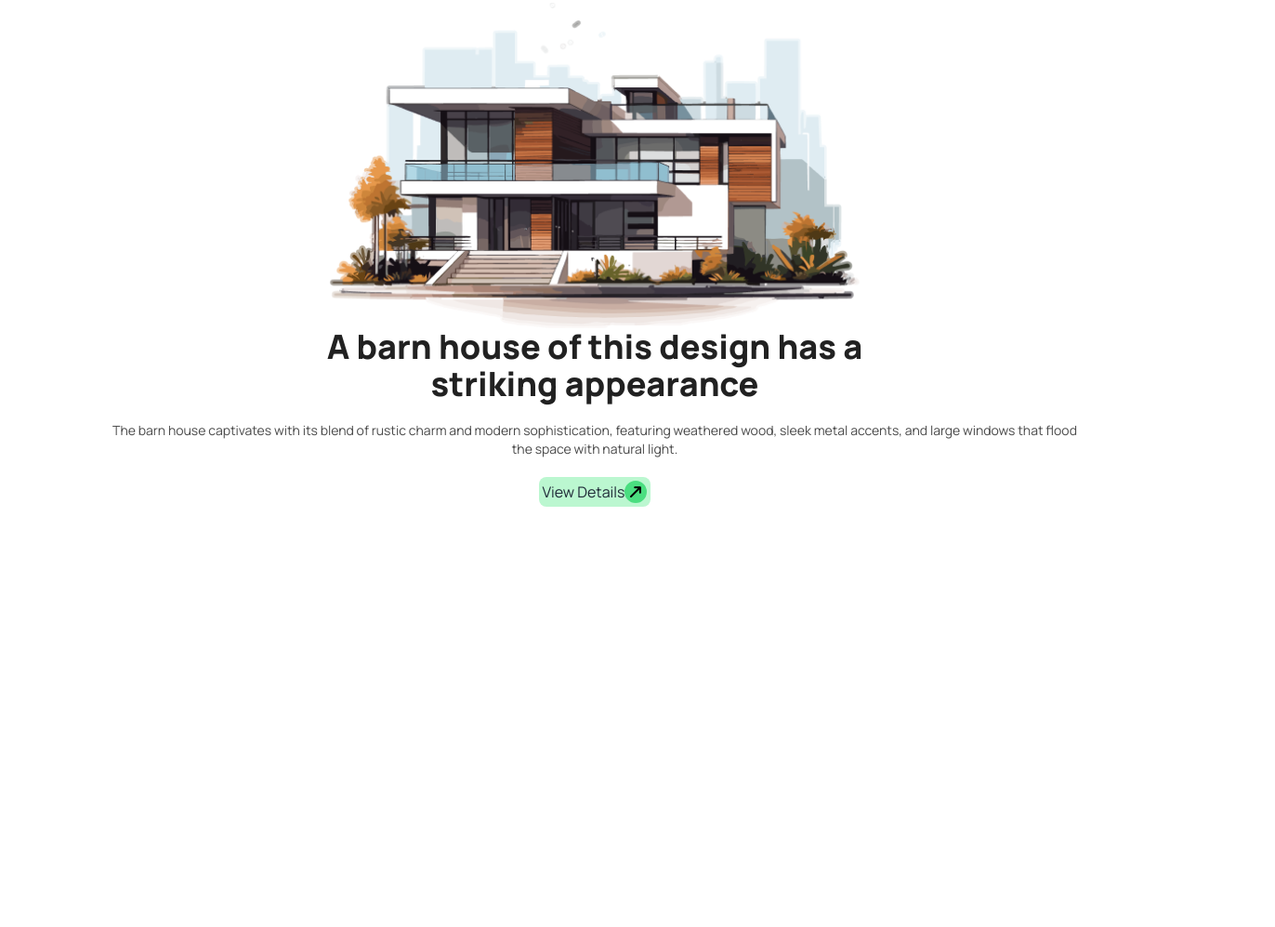
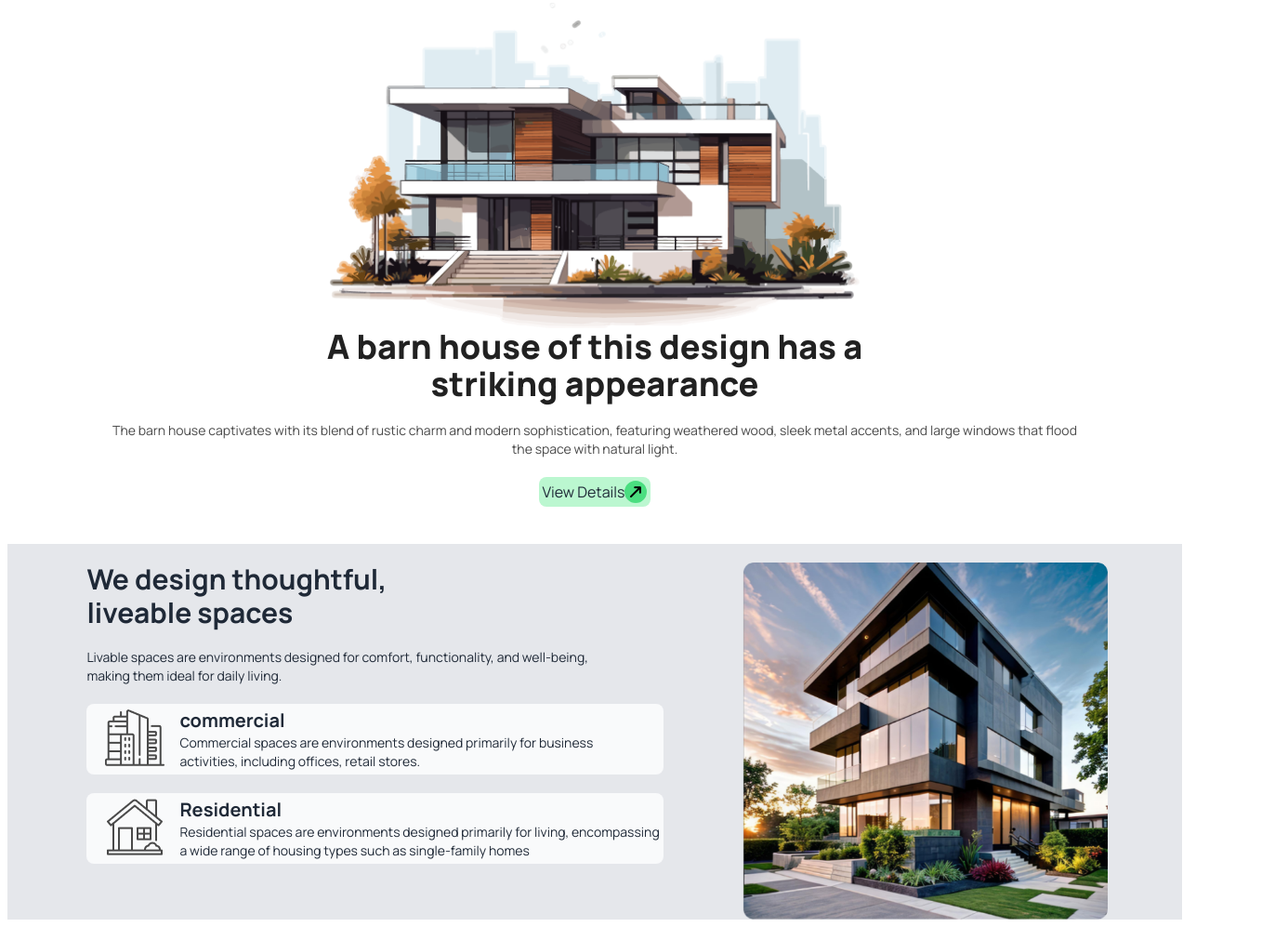
Before and after one commit to Billal223328/Assignment-3, a plain HTML site: page index.html in a window 1280 px wide. Shown: the part 105-1102 px from the top of the page at 93% size, 1372 px wide, since content can reach past the window. Before the commit the page ends 800 px from the top, so only its background shows below. Drawn offline with nearby package versions, Linux system fonts and the light colour scheme; files whose address does not match are found by name.

Commit message:
about section done

```diff
--- a/index.html
+++ b/index.html
@@ -19,7 +19,7 @@
 <body class="font-manrope p-2">
     <header>
        <div class="max-w-[1040px] mx-auto ">
-        <div class="navbar bg-base-100  sm:p-5">
+        <div class="navbar bg-base-100 space-x-8 sm:p-5">
             <div class="navbar-start">
 
               <a class="btn btn-ghost text-3xl"> <i class="fa-solid fa-arrow-right-long -rotate-45 bg-green-400 text-white  p-1 rounded-full"></i>Renterio</a>
@@ -69,7 +69,37 @@
             </div>
           </div>
     </header>
-    <main></main>
+    <main>
+      <section class="About section bg-gray-200 lg:flex max-w[1040px] mt-10 mx-auto">
+     <div class="mx-auto">
+      <div class="mt-5">
+        <h2 class="text-3xl font-bold">We design thoughtful,<br> liveable spaces</h2>
+        <p class="text-sm mt-5">Livable spaces are environments designed for comfort, functionality, and well-being,<br> making them ideal for daily living.</p>
+     </div>
+     <div class="flex bg-gray-50 mt-5 p-1 rounded-lg">
+        <div class="px-4">
+            <img src="../Assignment-3/assets/commercial.png" alt="">
+        </div>
+        <div>
+            <h4 class="text-xl font-bold">commercial</h4>
+            <p class="text-sm">Commercial spaces are environments designed primarily for business <br>activities, including offices, retail stores.</p>
+        </div>
+     </div>
+     <div class="flex bg-gray-50 mt-5 p-1 rounded-lg">
+      <div class="px-4">
+          <img src="../Assignment-3/assets/residential.png" alt="">
+      </div>
+      <div>
+          <h4 class="text-xl font-bold">Residential</h4>
+          <p class="text-sm">Residential spaces are environments designed primarily for living, encompassing <br> a wide range of housing types such as single-family homes</p>
+      </div>
+      </div>
+   </div>
+   <div class=" mt-5 pr-20">
+    <img class="mx-w-60 h-96 "src="../Assignment-3/assets/Rectangle.png" alt="">
+ </div>
+      </section>
+    </main>
     <footer></footer>
 </body>
 </html>
```
